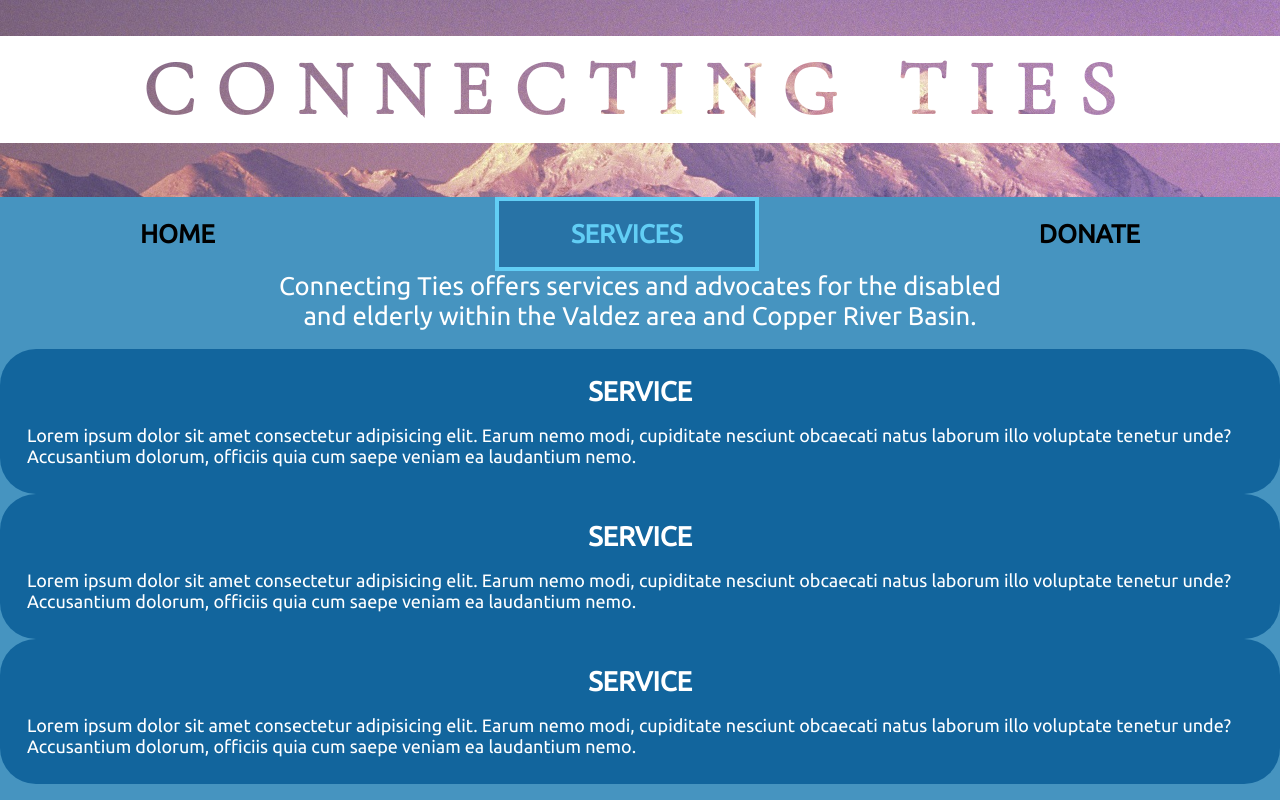
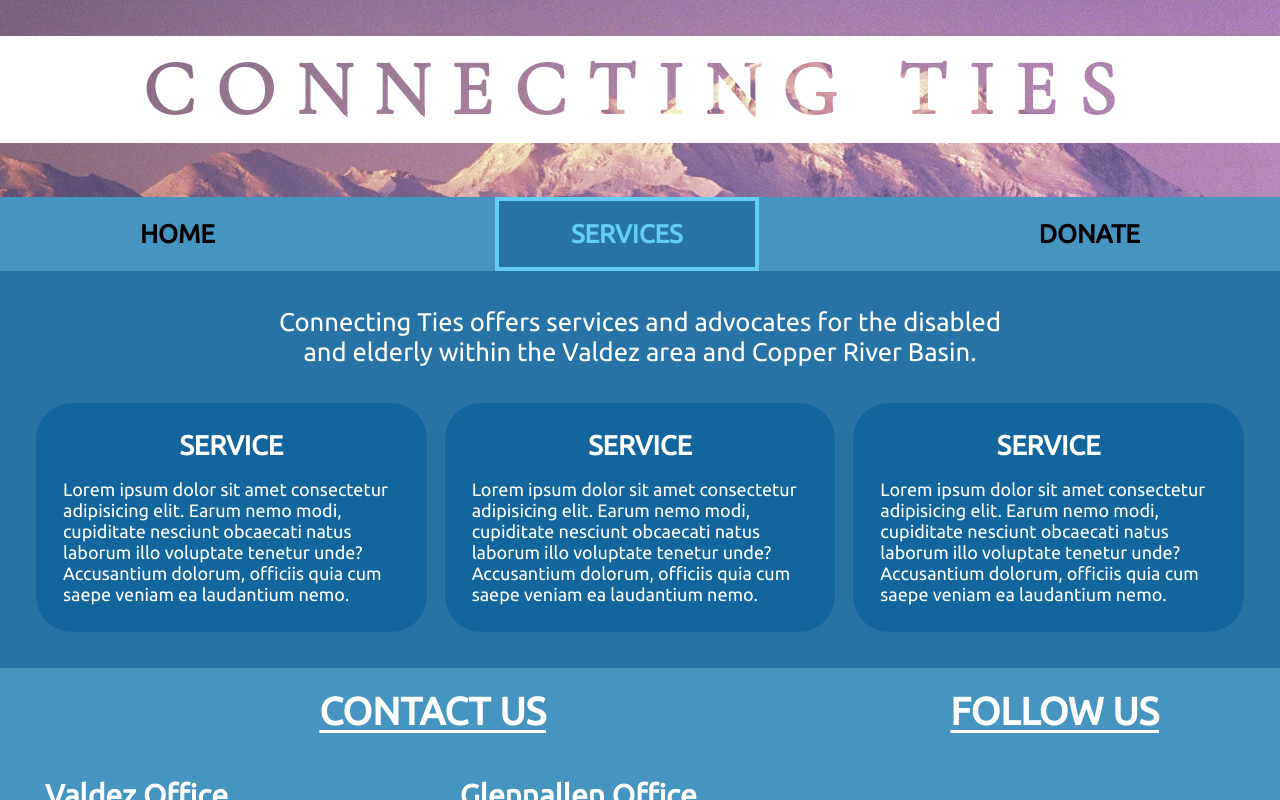
Before and after one commit to Katabolik-Dev/connecting-ties-nextjs, a Next.js app: page /services in a window 1280 px wide. Built offline with nearby package versions, Linux system fonts and the light colour scheme.

Commit message:
CSS maybe?

```diff
--- a/src/app/globals.css
+++ b/src/app/globals.css
@@ -185,6 +185,47 @@ body{
   height: auto;
 }
 
+.services-grid{
+  display: grid;
+  grid-template-columns: repeat(3, 1fr);
+  width: 100%;
+  height: auto;
+  justify-content: center;
+  padding: 2rem;
+  gap: 1rem;
+  background-color: var(--dark-blue);
+}
+
+.services-header{
+  display: flex;
+  justify-content: center;
+  width: 100%;
+  text-align: center;
+  font-size: 1.5vw;
+  grid-column: span 3;
+  padding-bottom: 1rem;
+}
+
+.services-header-content-text{
+  width: 60%;
+  text-align: center;
+  font-size: 2vw;
+  grid-column: span 3;
+}
+
+.service{
+  display: flex;
+  flex-direction: column;
+  padding: 1.5rem;
+  background-color: var(--deep-blue);
+  gap: 1rem;
+  border-radius: 2rem;
+}
+
+.service-header{
+  text-align: center;
+}
+
 .footer{
   display: flex;
   width: 100%;
@@ -272,6 +313,7 @@ body{
   letter-spacing: .3rem;
 }
 
+
 /* Enable hover only on non-touch devices */
 @media (hover: hover) and (pointer: fine) {
   .card:hover {
@@ -325,6 +367,15 @@ body{
     flex-direction: column-reverse;
   }
 
+  .services-header-content-text{
+    font-size: 3vw;
+}
+
+.services-grid{
+    display: flex;
+    flex-direction: column;
+}
+
   #facebook-link:hover{
     border-radius: 1rem;
   }
@@ -349,4 +400,13 @@ body{
   #facebook-link:hover{
     border-radius: 1rem;
   }
+
+  .services-header-content-text{
+    font-size: 3vw;
 }
+
+.services-grid{
+    display: flex;
+    flex-direction: column;
+}
+}
--- a/src/ui/services/Services.tsx
+++ b/src/ui/services/Services.tsx
@@ -1,29 +1,33 @@
 'use client'
 
 import React from 'react'
-import styles from './component.module.css'
 
 export default function Services() {
   return (
-    <section className={`${styles['services-grid']}`}>
-        <header className={`${styles['services-header']}`}>
-            <p className={`${styles['services-header-content-text']}`}>
+    <section className='services-grid'>
+            <header className='services-header'>
+                <p className='services-header-content-text'>
                 Connecting Ties offers services and advocates for the disabled and elderly within the Valdez area and Copper River Basin.
                 </p>
             </header>
-        <div className={`${styles['service']}`}>
-            <h1 className={`${styles['service-header']}`}>SERVICE</h1>
-            <p>Lorem ipsum dolor sit amet consectetur adipisicing elit. Earum nemo modi, cupiditate nesciunt obcaecati natus laborum illo voluptate tenetur unde? Accusantium dolorum, officiis quia cum saepe veniam ea laudantium nemo.</p>
+            <div className='service'>
+                <h1 className='service-header'>SERVICE</h1>
+                <p>
+                Lorem ipsum dolor sit amet consectetur adipisicing elit. Earum nemo modi, cupiditate nesciunt obcaecati natus laborum illo voluptate tenetur unde? Accusantium dolorum, officiis quia cum saepe veniam ea laudantium nemo.
+                </p>
             </div>
-        <div className={`${styles['service']}`}>
-            <h1 className={`${styles['service-header']}`}>SERVICE</h1>
-            <p>Lorem ipsum dolor sit amet consectetur adipisicing elit. Earum nemo modi, cupiditate nesciunt obcaecati natus laborum illo voluptate tenetur unde? Accusantium dolorum, officiis quia cum saepe veniam ea laudantium nemo.</p>
+            <div className='service'>
+                <h1 className='service-header'>SERVICE</h1>
+                <p>
+                Lorem ipsum dolor sit amet consectetur adipisicing elit. Earum nemo modi, cupiditate nesciunt obcaecati natus laborum illo voluptate tenetur unde? Accusantium dolorum, officiis quia cum saepe veniam ea laudantium nemo.
+                </p>
             </div>
-        <div className={`${styles['service']}`}>
-            <h1 className={`${styles['service-header']}`}>SERVICE</h1>
-            <p>Lorem ipsum dolor sit amet consectetur adipisicing elit. Earum nemo modi, cupiditate nesciunt obcaecati natus laborum illo voluptate tenetur unde? Accusantium dolorum, officiis quia cum saepe veniam ea laudantium nemo.</p>
+            <div className='service'>
+                <h1 className='service-header'>SERVICE</h1>
+                <p>
+                Lorem ipsum dolor sit amet consectetur adipisicing elit. Earum nemo modi, cupiditate nesciunt obcaecati natus laborum illo voluptate tenetur unde? Accusantium dolorum, officiis quia cum saepe veniam ea laudantium nemo.
+                </p>
             </div>
-
         </section>
-  )
+  );
 }
--- a/src/ui/services/component.module.css
+++ /dev/null
@@ -1,73 +0,0 @@
-.header {
-
-    font-weight: 800;
-    font-size: 4vw;
-    text-decoration: underline;
-    text-decoration-thickness: 2px;
-    text-underline-offset: 8px;
-}
-
-
-.services{
-    display: grid;
-    grid-template-columns: repeat(3, 1fr);
-    width: 100%;
-    height: auto;
-    justify-content: center;
-    padding: 2rem;
-    gap: 1rem;
-    background-color: var(--dark-blue);
-}
-
-.services-header{
-    display: flex;
-    justify-content: center;
-    width: 100%;
-    text-align: center;
-    font-size: 1.5vw;
-    grid-column: span 3;
-    padding-bottom: 1rem;
-}
-
-.services-header-content-text{
-    width: 60%;
-    text-align: center;
-    font-size: 2vw;
-    grid-column: span 3;
-}
-
-.service{
-    display: flex;
-    flex-direction: column;
-    padding: 1.5rem;
-    background-color: var(--deep-blue);
-    gap: 1rem;
-    border-radius: 2rem;
-}
-
-.service-header{
-    text-align: center;
-}
-
-@media (max-width: 700px) {
-
-    .services-header-content-text{
-        font-size: 3vw;
-    }
-
-    .services-grid{
-        display: flex;
-        flex-direction: column;
-    }
-}
-
-@media (min-width: 701px) and (max-width: 1120px) {
-    .services-header-content-text{
-        font-size: 3vw;
-    }
-
-    .services-grid{
-        display: flex;
-        flex-direction: column;
-    }
-  }
```
Lines whose indentation alone changed are shown as unchanged.
